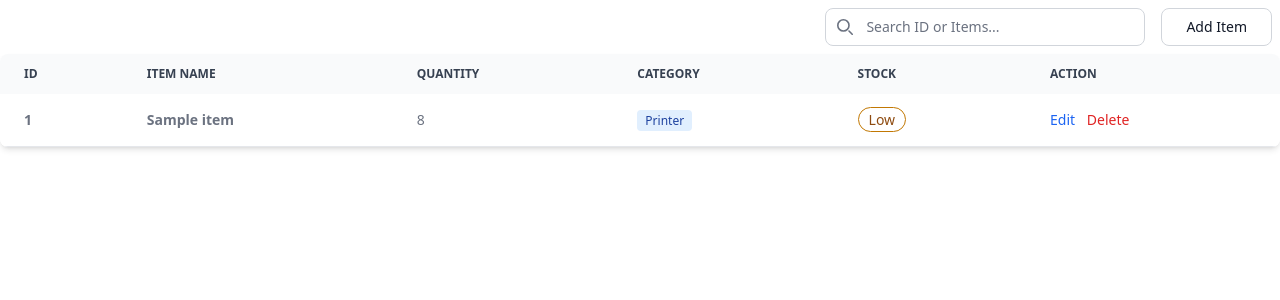
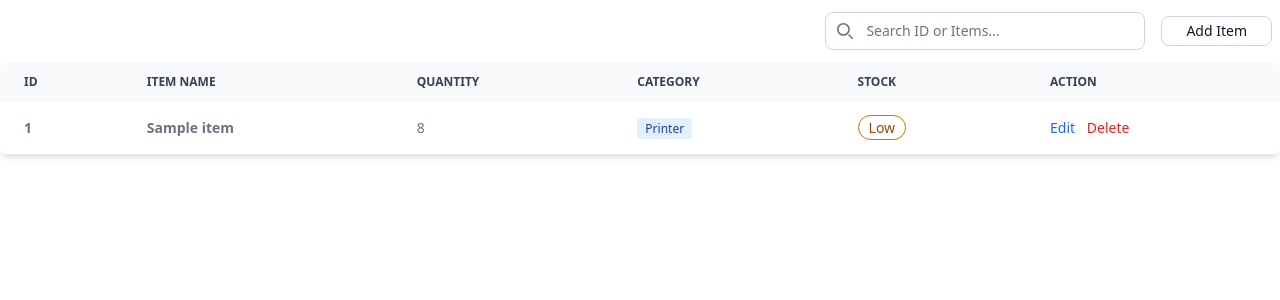
Before and after one commit to blexiss/MagangInventory, a Laravel app: page /inventory in a window 1280 px wide. Shown: the part 64-364 px from the top of the page. Run offline with Laravel 12, Linux system fonts and the light colour scheme; data comes from the database, SQL or seed files in the repository; tables that the repository leaves empty hold one stand-in row (values such as "Sample post"); data that the repository does not hold is empty; style sheets or scripts are compiled from the project's sources; some libraries are stand-ins or nearby versions.

Commit message:
Ndak tau apa ini

```diff
--- a/inventory_app/resources/js/app.js
+++ b/inventory_app/resources/js/app.js
@@ -1,2 +1,3 @@
 import './bootstrap';
 import 'flowbite';
+import ApexCharts from "apexcharts";
--- a/inventory_app/resources/views/partials/add_button.blade.php
+++ b/inventory_app/resources/views/partials/add_button.blade.php
@@ -1,6 +1,6 @@
 <!-- Add Items Button -->
 <button type="button" id="addItemBtn"
-    class="flex items-center justify-center block px-6 py-2 text-sm text-gray-900 bg-transparent border border-gray-300 rounded-lg dark:border-gray-600 dark:bg-gray-800 dark:text-white sm:z-auto hover:bg-gray-600">
+    class="flex items-center justify-center block px-6 py-1 my-2 text-sm text-gray-900 bg-transparent border border-gray-300 rounded-lg dark:border-gray-600 dark:bg-gray-800 dark:text-white sm:z-auto hover:bg-gray-600">
     <span class="text-lg font-bold sm:hidden">+</span>
     <span class="hidden sm:inline">Add Item</span>
 </button>
--- /dev/null
+++ b/inventory_app/resources/views/partials/search_bar.blade.php
@@ -0,0 +1,19 @@
+<!-- Container -->
+<div class="fixed left-0 right-0 z-40 flex items-center justify-center w-full gap-4 px-20 sm:py-2 sm:px-2 sm:bg-transparent bg-gray-900/80 backdrop-blur-md bottom-16 sm:static sm:backdrop-blur-0 sm:shadow-none sm:border-0">
+
+    <div class="justify-center flex-1 hidden sm:flex"></div>
+    <!-- Searchbar -->
+    <div class="flex flex-1 max-w-xs mt-2 mb-2 sm:mt-0 sm:mb-0">
+        <div class="relative w-full sm:max-w-xs sm:min-w-[150px]">
+            <div class="absolute inset-y-0 flex items-center pointer-events-none start-0 ps-3">
+                <svg class="w-4 h-4 text-gray-500 dark:text-gray-400" aria-hidden="true"
+                    xmlns="http://www.w3.org/2000/svg" fill="none" viewBox="0 0 20 20">
+                    <path stroke="currentColor" stroke-linecap="round" stroke-linejoin="round" stroke-width="2"
+                        d="m19 19-4-4m0-7A7 7 0 1 1 1 8a7 7 0 0 1 14 0Z" />
+                </svg>
+            </div>
+            <input type="text" id="search_bar"
+                class="block w-full px-10 pt-2 pb-2 text-sm text-gray-900 bg-transparent border border-gray-300 rounded-lg appearance-none dark:border-gray-600 dark:bg-gray-800 dark:text-white focus:border-blue-600 focus:outline-none focus:ring-0"
+                placeholder="Search ID or Items..." />
+        </div>
+    </div>
--- a/inventory_app/resources/views/partials/table.blade.php
+++ b/inventory_app/resources/views/partials/table.blade.php
@@ -1,25 +1,6 @@
-    @extends('layouts.app')
-
-    @section('content')
-    <!-- Container -->
-    <div class="fixed left-0 right-0 z-40 flex items-center justify-center w-full gap-4 px-20 sm:py-2 sm:px-2 sm:bg-transparent bg-gray-900/80 backdrop-blur-md bottom-16 sm:static sm:backdrop-blur-0 sm:shadow-none sm:border-0">
-
-        <div class="justify-center flex-1 hidden sm:flex"></div>
-        <!-- Searchbar -->
-        <div class="flex flex-1 max-w-xs mt-2 mb-2 sm:mt-0 sm:mb-0">
-            <div class="relative w-full sm:max-w-xs sm:min-w-[150px]">
-                <div class="absolute inset-y-0 flex items-center pointer-events-none start-0 ps-3">
-                    <svg class="w-4 h-4 text-gray-500 dark:text-gray-400" aria-hidden="true"
-                        xmlns="http://www.w3.org/2000/svg" fill="none" viewBox="0 0 20 20">
-                        <path stroke="currentColor" stroke-linecap="round" stroke-linejoin="round" stroke-width="2"
-                            d="m19 19-4-4m0-7A7 7 0 1 1 1 8a7 7 0 0 1 14 0Z" />
-                    </svg>
-                </div>
-                <input type="text" id="search_bar"
-                    class="block w-full px-10 pt-2 pb-2 text-sm text-gray-900 bg-transparent border border-gray-300 rounded-lg appearance-none dark:border-gray-600 dark:bg-gray-800 dark:text-white focus:border-blue-600 focus:outline-none focus:ring-0"
-                    placeholder="Search ID or Items..." />
-            </div>
-        </div>
+@extends('layouts.app')
+@section('content')
+@include('partials.search_bar')
 @include('partials.add_button')
 
     <!-- Table -->
@@ -42,7 +23,7 @@
                     <th class="px-6 py-4" scope="row">{{ $loop->iteration }}</th>
                     <td class="px-6 py-4">
                         <a href="{{ route('inventory.detailitems', ['id' => $item['id']]) }}"
-                            class="font-bold text-black-600 hover:underline">
+                            class="font-bold text-black-600">
                             {{ $item['name'] }}
                         </a>
                     </td>
@@ -70,7 +51,7 @@
                     <td class="px-6 py-4">
                         <!-- Tombol Edit -->
                         <button type="button"
-                            class="mr-2 font-medium text-blue-600 editBtn dark:text-blue-500 hover:underline"
+                            class="mr-2 font-medium text-blue-600 editBtn dark:text-blue-500"
                             data-id="{{ $item['id'] }}" data-name="{{ $item['name'] }}"
                             data-subcategory-id="{{ $item['subcategory_id'] }}">
                             Edit
@@ -81,7 +62,7 @@
                             @csrf
                             @method('DELETE')
                             <button type="submit"
-                                class="font-medium text-red-600 deleteBtn dark:text-red-500 hover:underline">
+                                class="font-medium text-red-600 deleteBtn dark:text-red-500 ">
                                 Delete
                             </button>
                         </form>
```
Also changed, not shown: inventory_app/resources/views/inventory.blade.php (+3 -4 lines).
